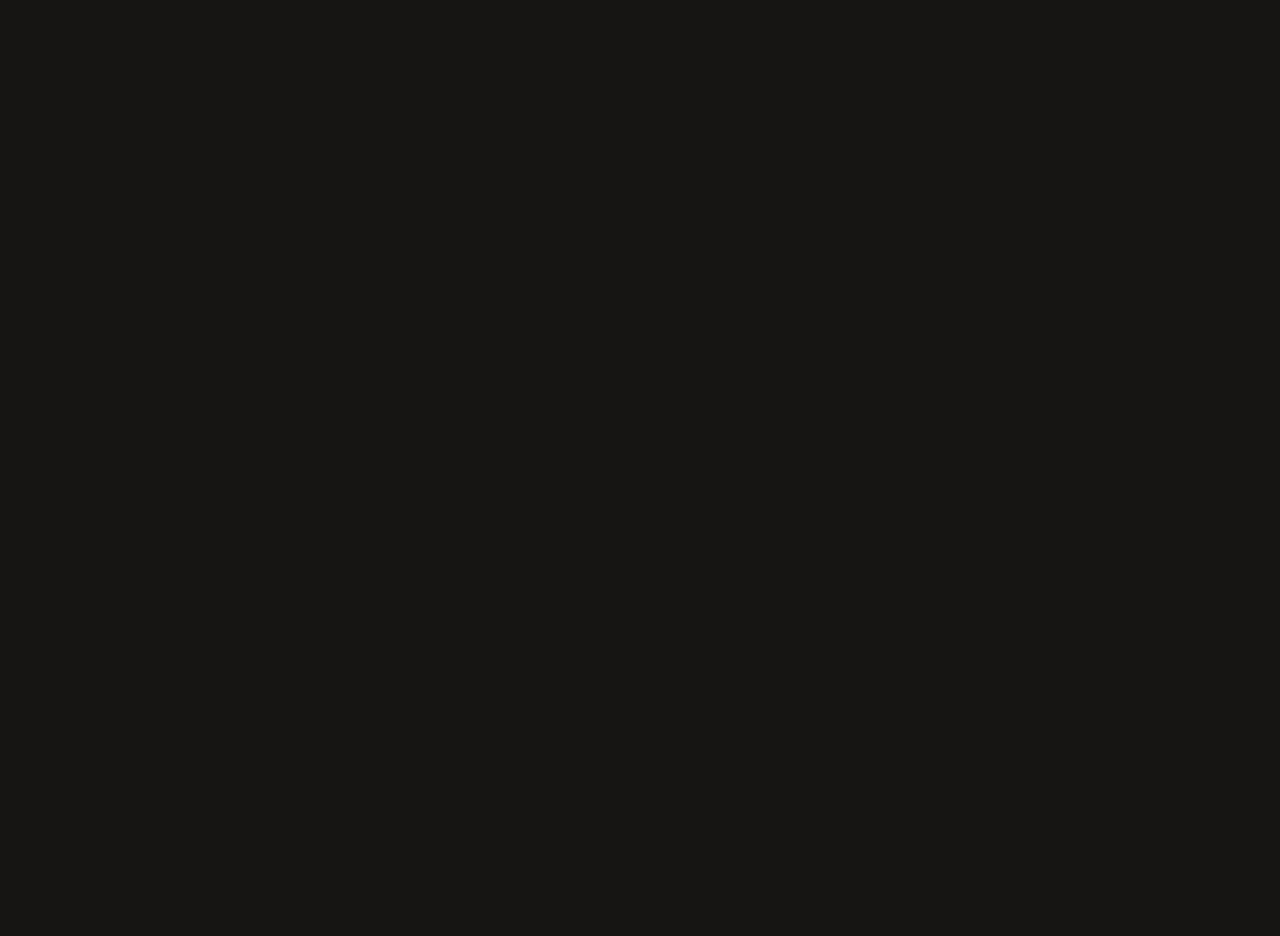
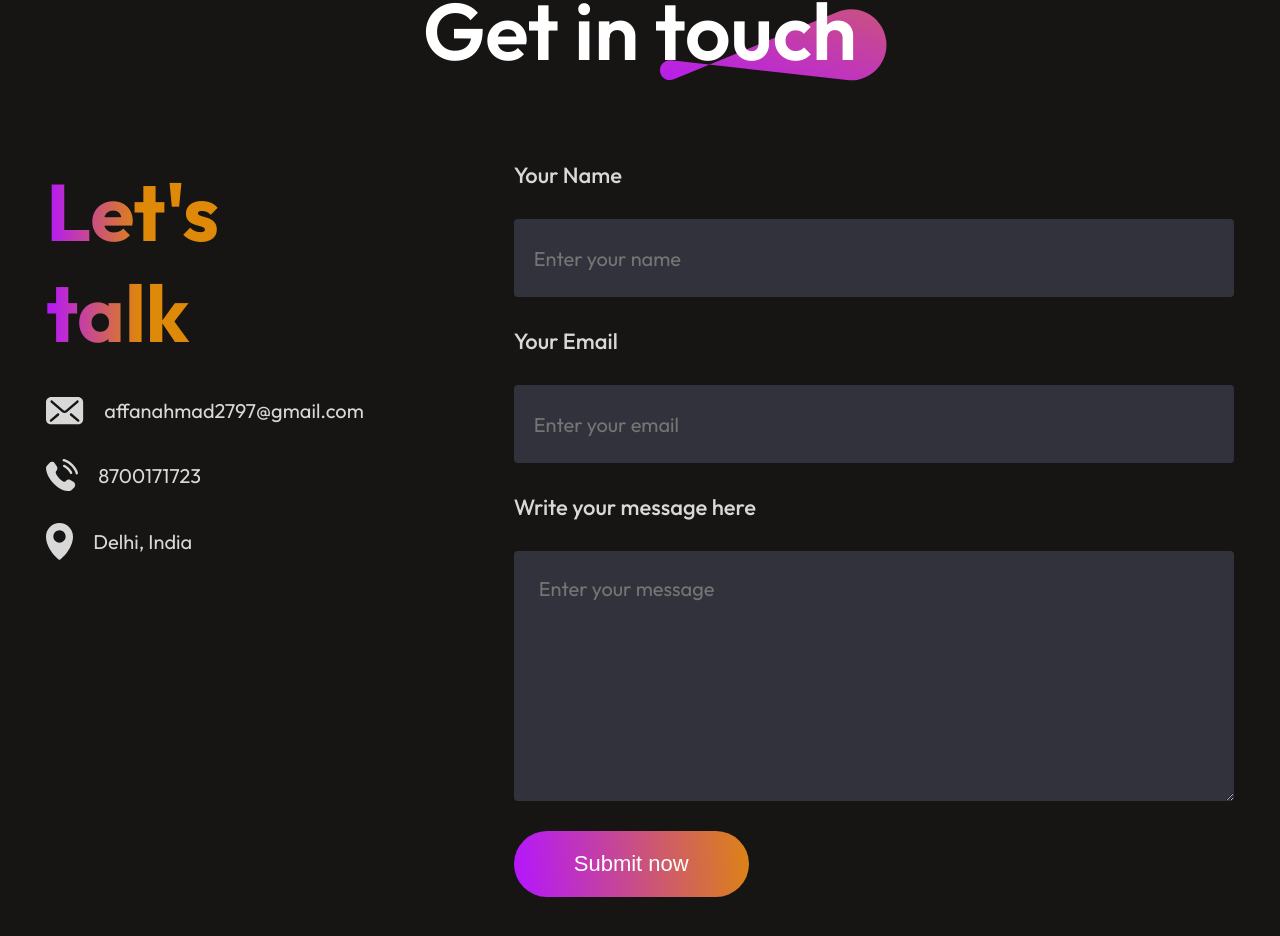
Before and after one commit to AFFAN-AHMAD/affan-portfolio, a React (Vite) app: page / in a window 1280 px wide. Shown: the part 5082-6018 px from the top of the page. Before the commit the page ends 4982 px from the top, so only its background shows below. Built offline with nearby package versions, Linux system fonts and the light colour scheme.

Commit message:
10 july: created contact us section

```diff
--- a/src/App.jsx
+++ b/src/App.jsx
@@ -4,6 +4,7 @@
 import About from "./components/About/About";
 import Services from "./components/Services/Services";
 import MyWork from "./components/MyWork/MyWork";
+import Contact from "./components/Contact/Contact";
 
 const App = () => {
   return (
@@ -13,6 +14,7 @@
       <About />
       <Services />
       <MyWork />
+      <Contact />
     </div>
   );
 };
--- /dev/null
+++ b/src/components/Contact/Contact.css
@@ -0,0 +1,118 @@
+.contact {
+  display: flex;
+  flex-direction: column;
+  align-items: center;
+  justify-content: center;
+  gap: 80px;
+  margin: 80px 170px;
+}
+
+.contact-title {
+  position: relative;
+}
+
+.contact-title h1 {
+  padding: 0px 30px;
+  font-size: 80px;
+  font-weight: 600;
+}
+
+.contact-title img {
+  position: absolute;
+  bottom: 0;
+  right: 0;
+  z-index: -1;
+}
+.contact-section {
+  display: flex;
+  gap: 150px;
+}
+
+.contact-left {
+  display: flex;
+  flex-direction: column;
+  gap: 30px;
+}
+
+.contact-left h1 {
+  font-size: 80px;
+  font-weight: 700;
+  background: linear-gradient(270deg, #df8908 70%, #b415ff 100%);
+  background-clip: text;
+  -webkit-background-clip: text;
+  -webkit-text-fill-color: transparent;
+}
+
+.contact-left p {
+  max-width: 550px;
+  color: #d8d8d8;
+  font-size: 20px;
+  line-height: 35px;
+}
+
+.contact-details {
+  display: flex;
+  flex-direction: column;
+  gap: 30px;
+  color: #d8d8d8;
+  font-size: 22px;
+}
+
+.contact-detail {
+  display: flex;
+  align-items: center;
+  gap: 20px;
+}
+
+.contact-right {
+  display: flex;
+  flex-direction: column;
+  align-items: start;
+  gap: 30px;
+}
+
+.contact-right label {
+  color: #d8d8d8;
+  font-size: 22px;
+  font-weight: 500;
+}
+
+.contact-right input {
+  border: none;
+  width: 700px;
+  height: 78px;
+  padding-left: 20px;
+  border-radius: 4px;
+  background: #32323c;
+  color: #a0a0a0;
+  font-family: Outfit;
+  font-size: 20px;
+}
+
+.contact-right textarea {
+  width: 670px;
+  border: none;
+  padding: 25px;
+  border-radius: 4px;
+  background: #32323c;
+  color: #a0a0a0;
+  font-family: Outfit;
+  font-size: 20px;
+}
+
+.contact-submit {
+  border: none;
+  color: white;
+  border-radius: 50px;
+  background: linear-gradient(264deg, #df8908 -5.09%, #b415ff);
+  font-size: 22px;
+  padding: 20px 60px;
+  margin-bottom: 50px;
+  cursor: pointer;
+  transition: 0.3s;
+}
+
+.contact-submit:hover {
+  transform: scale(1.1);
+  transition: 0.3s;
+}
--- /dev/null
+++ b/src/components/Contact/Contact.jsx
@@ -0,0 +1,49 @@
+import React from "react";
+import "./Contact.css";
+import theme_pattern from "../../assets/theme_pattern.svg";
+import mail_icon from "../../assets/mail_icon.svg";
+import location_icon from "../../assets/location_icon.svg";
+import call_icon from "../../assets/call_icon.svg";
+const Contact = () => {
+  return (
+    <div className="contact">
+      <div className="contact-title">
+        <h1>Get in touch</h1>
+        <img src={theme_pattern} alt="" />
+      </div>
+
+      <div className="contact-section">
+        <div className="contact-left">
+          <h1>Let's talk</h1>
+          <div className="contact-details">
+            <div className="contact-detail">
+              <img src={mail_icon} alt="" />
+              <p>affanahmad2797@gmail.com</p>
+            </div>
+            <div className="contact-detail">
+              <img src={call_icon} alt="" />
+              <p>8700171723</p>
+            </div>
+            <div className="contact-detail">
+              <img src={location_icon} alt="" />
+              <p>Delhi, India</p>
+            </div>
+          </div>
+        </div>
+        <form action="" className="contact-right">
+          <label htmlFor="">Your Name</label>
+          <input type="text" placeholder="Enter your name" name="name" />
+          <label htmlFor="">Your Email</label>
+          <input type="emil" placeholder="Enter your email" name="email" />
+          <label htmlFor="">Write your message here</label>
+          <textarea name="message" rows={8} placeholder="Enter your message" />
+          <button type="submit" className="contact-submit">
+            Submit now
+          </button>
+        </form>
+      </div>
+    </div>
+  );
+};
+
+export default Contact;
```
